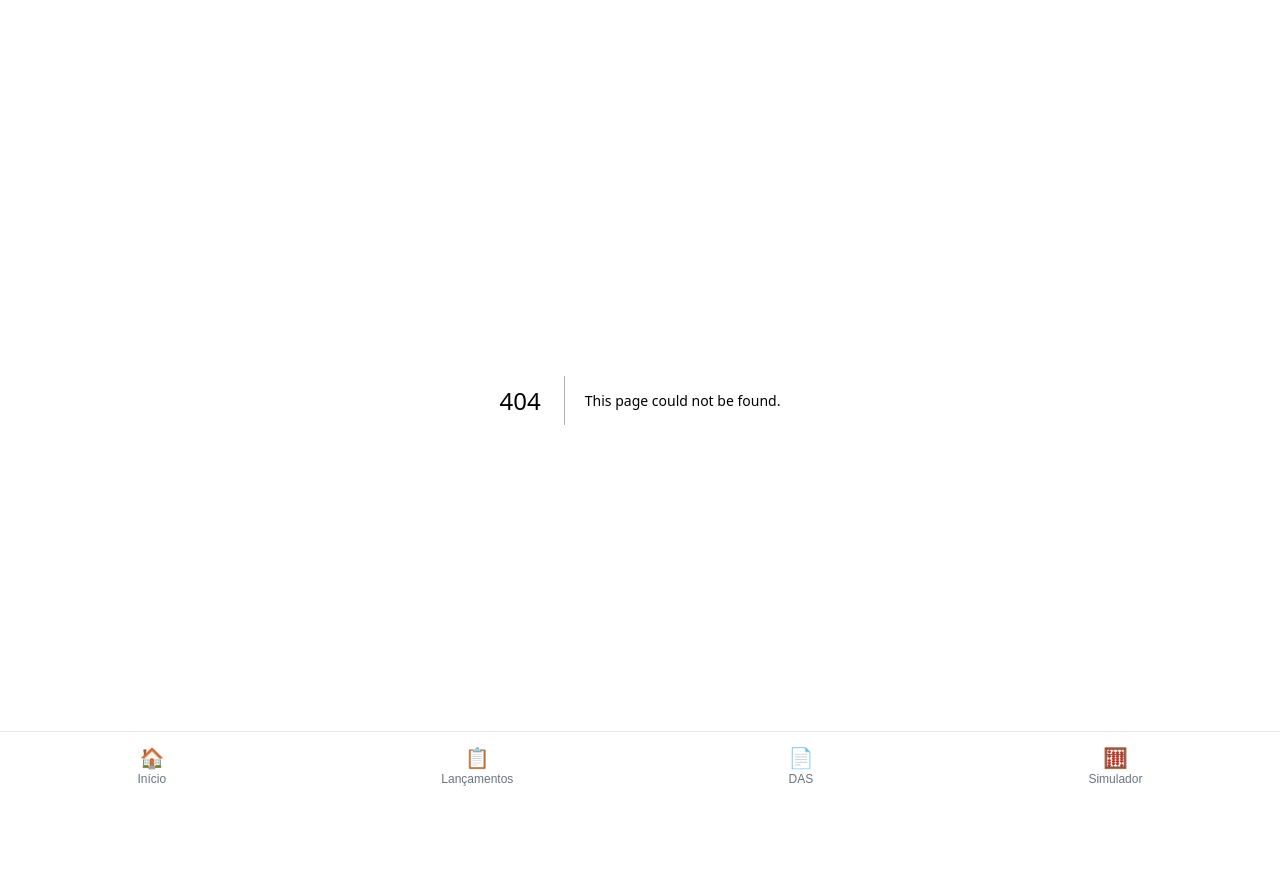
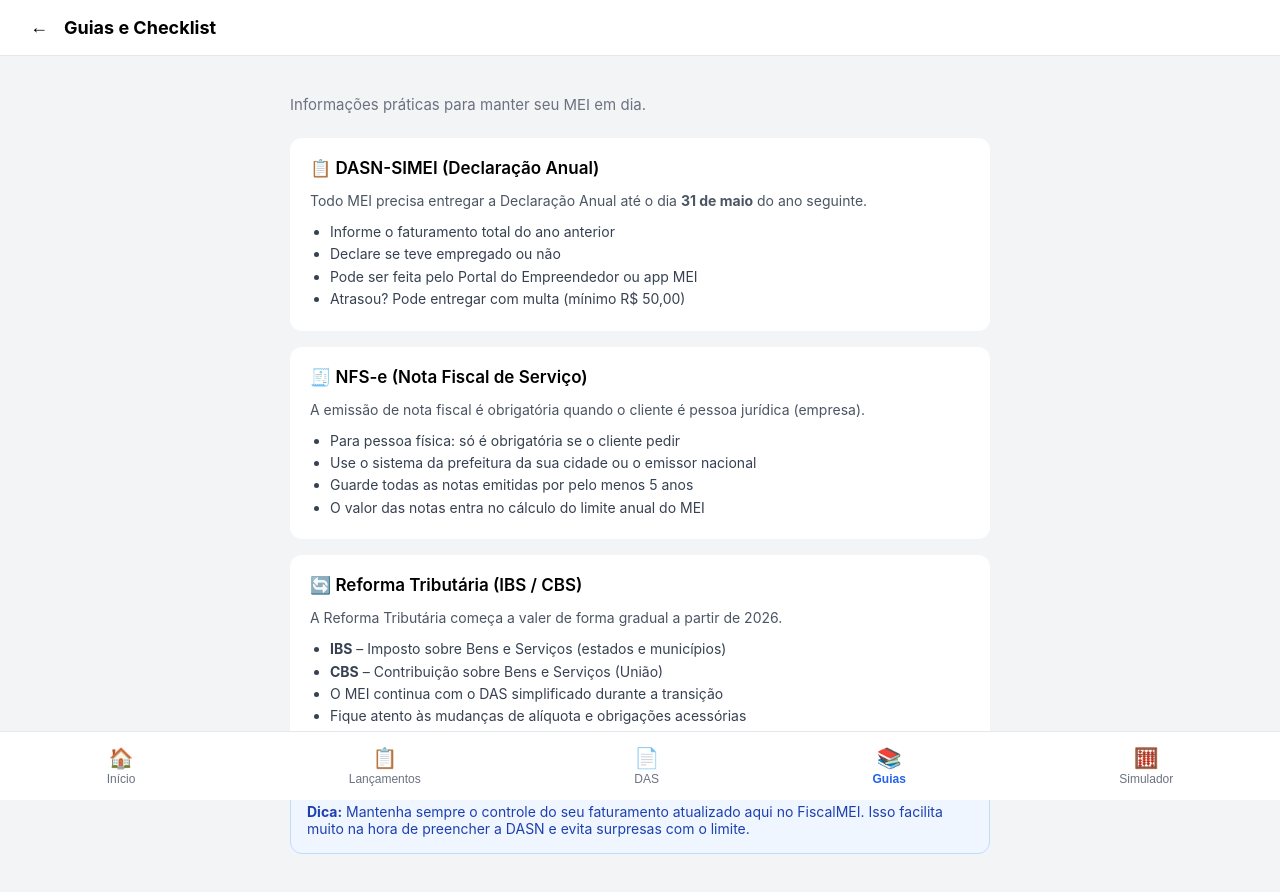
Before and after one commit to LuisRedesocial/fiscalmei, a Next.js app: page /guias in a window 1280 px wide. Before the commit this address had no page. Shown: the top 892 px of the page. Before the commit the page ends 800 px from the top, so only its background shows below. Built offline with nearby package versions, Linux system fonts and the light colour scheme.

Commit message:
Adiciona página de Guias e Checklist (DASN, NFS-e e Reforma)

```diff
--- /dev/null
+++ b/src/app/guias/page.tsx
@@ -0,0 +1,83 @@
+'use client'
+
+import { useRouter } from 'next/navigation'
+
+export default function GuiasPage() {
+  const router = useRouter()
+
+  return (
+    <div style={{ minHeight: '100vh', background: '#f3f4f6', paddingBottom: '80px' }}>
+      {/* Header */}
+      <header style={{ background: 'white', borderBottom: '1px solid #e5e7eb', padding: '16px 24px', display: 'flex', alignItems: 'center', gap: '10px' }}>
+        <button
+          onClick={() => router.push('/dashboard')}
+          style={{ background: 'none', border: 'none', cursor: 'pointer', fontSize: '18px' }}
+        >
+          ←
+        </button>
+        <span style={{ fontWeight: 'bold', fontSize: '18px' }}>Guias e Checklist</span>
+      </header>
+
+      <main style={{ maxWidth: '700px', margin: '0 auto', padding: '24px 16px' }}>
+
+        <p style={{ color: '#6b7280', marginBottom: '24px', fontSize: '15px' }}>
+          Informações práticas para manter seu MEI em dia.
+        </p>
+
+        {/* DASN */}
+        <div style={{ background: 'white', borderRadius: '12px', padding: '20px', marginBottom: '16px' }}>
+          <h2 style={{ fontSize: '17px', fontWeight: '600', margin: '0 0 12px' }}>
+            📋 DASN-SIMEI (Declaração Anual)
+          </h2>
+          <p style={{ fontSize: '14px', color: '#4b5563', marginBottom: '12px' }}>
+            Todo MEI precisa entregar a Declaração Anual até o dia <strong>31 de maio</strong> do ano seguinte.
+          </p>
+          <ul style={{ margin: 0, paddingLeft: '20px', fontSize: '14px', color: '#374151', lineHeight: '1.6' }}>
+            <li>Informe o faturamento total do ano anterior</li>
+            <li>Declare se teve empregado ou não</li>
+            <li>Pode ser feita pelo Portal do Empreendedor ou app MEI</li>
+            <li>Atrasou? Pode entregar com multa (mínimo R$ 50,00)</li>
+          </ul>
+        </div>
+
+        {/* NFS-e */}
+        <div style={{ background: 'white', borderRadius: '12px', padding: '20px', marginBottom: '16px' }}>
+          <h2 style={{ fontSize: '17px', fontWeight: '600', margin: '0 0 12px' }}>
+            🧾 NFS-e (Nota Fiscal de Serviço)
+          </h2>
+          <p style={{ fontSize: '14px', color: '#4b5563', marginBottom: '12px' }}>
+            A emissão de nota fiscal é obrigatória quando o cliente é pessoa jurídica (empresa).
+          </p>
+          <ul style={{ margin: 0, paddingLeft: '20px', fontSize: '14px', color: '#374151', lineHeight: '1.6' }}>
+            <li>Para pessoa física: só é obrigatória se o cliente pedir</li>
+            <li>Use o sistema da prefeitura da sua cidade ou o emissor nacional</li>
+            <li>Guarde todas as notas emitidas por pelo menos 5 anos</li>
+            <li>O valor das notas entra no cálculo do limite anual do MEI</li>
+          </ul>
+        </div>
+
+        {/* Reforma Tributária */}
+        <div style={{ background: 'white', borderRadius: '12px', padding: '20px', marginBottom: '16px' }}>
+          <h2 style={{ fontSize: '17px', fontWeight: '600', margin: '0 0 12px' }}>
+            🔄 Reforma Tributária (IBS / CBS)
+          </h2>
+          <p style={{ fontSize: '14px', color: '#4b5563', marginBottom: '12px' }}>
+            A Reforma Tributária começa a valer de forma gradual a partir de 2026.
+          </p>
+          <ul style={{ margin: 0, paddingLeft: '20px', fontSize: '14px', color: '#374151', lineHeight: '1.6' }}>
+            <li><strong>IBS</strong> – Imposto sobre Bens e Serviços (estados e municípios)</li>
+            <li><strong>CBS</strong> – Contribuição sobre Bens e Serviços (União)</li>
+            <li>O MEI continua com o DAS simplificado durante a transição</li>
+            <li>Fique atento às mudanças de alíquota e obrigações acessórias</li>
+            <li>O FiscalMEI será atualizado conforme as regras oficiais forem publicadas</li>
+          </ul>
+        </div>
+
+        {/* Dicas extras */}
+        <div style={{ background: '#eff6ff', border: '1px solid #bfdbfe', borderRadius: '12px', padding: '16px', fontSize: '14px', color: '#1e40af' }}>
+          <strong>Dica:</strong> Mantenha sempre o controle do seu faturamento atualizado aqui no FiscalMEI. Isso facilita muito na hora de preencher a DASN e evita surpresas com o limite.
+        </div>
+      </main>
+    </div>
+  )
+}
--- a/src/components/BottomNav.tsx
+++ b/src/components/BottomNav.tsx
@@ -7,11 +7,12 @@ export default function BottomNav() {
   const router = useRouter()
 
   const items = [
-    { label: 'Início', path: '/dashboard', icon: '🏠' },
-    { label: 'Lançamentos', path: '/lancamentos', icon: '📋' },
-    { label: 'DAS', path: '/das', icon: '📄' },
-    { label: 'Simulador', path: '/simulador', icon: '🧮' },
-  ]
+  { label: 'Início', path: '/dashboard', icon: '🏠' },
+  { label: 'Lançamentos', path: '/lancamentos', icon: '📋' },
+  { label: 'DAS', path: '/das', icon: '📄' },
+  { label: 'Guias', path: '/guias', icon: '📚' },
+  { label: 'Simulador', path: '/simulador', icon: '🧮' },
+]
 
   // Não mostra o menu em login, onboarding e página inicial
   if (pathname === '/login' || pathname === '/onboarding' || pathname === '/') {
```
